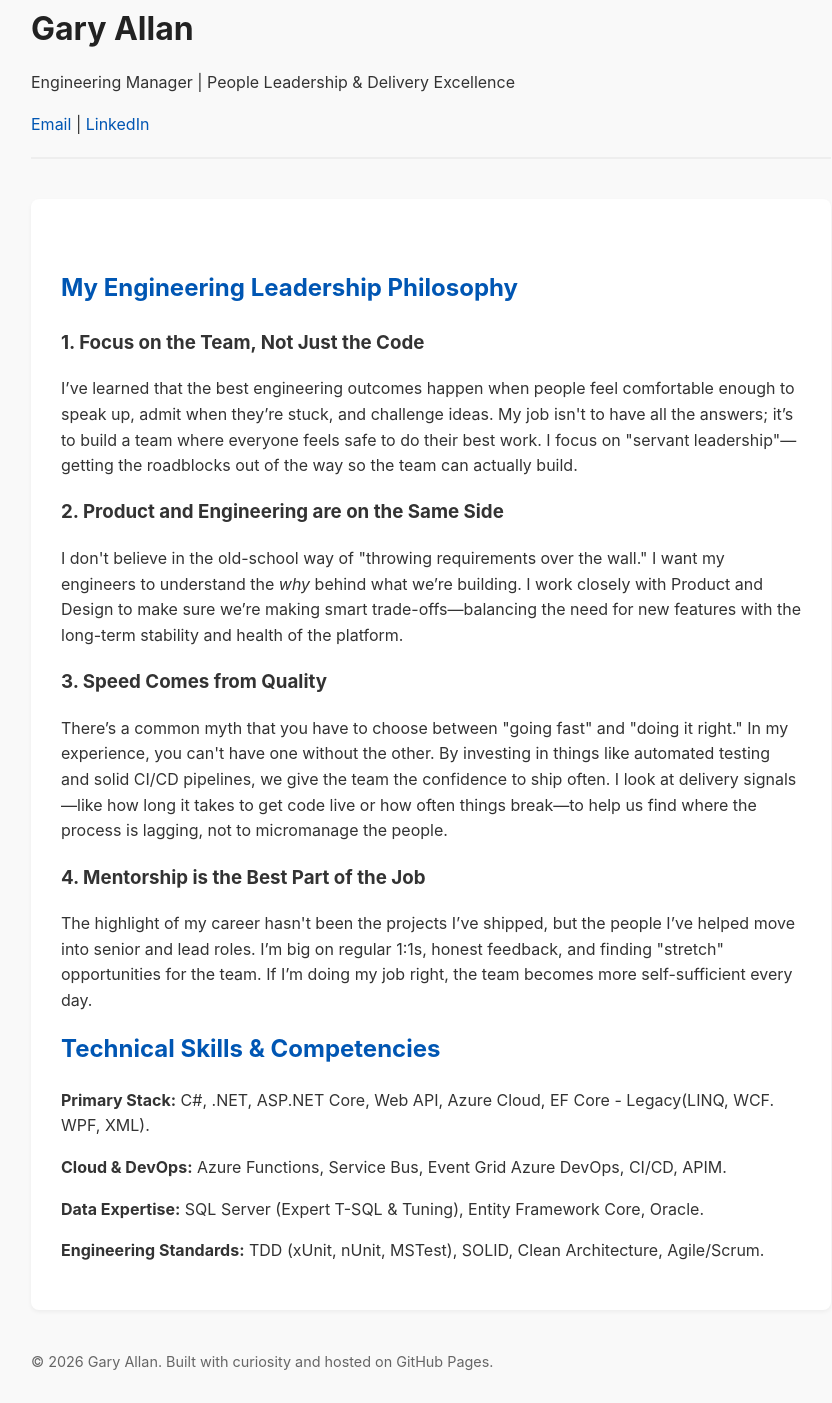
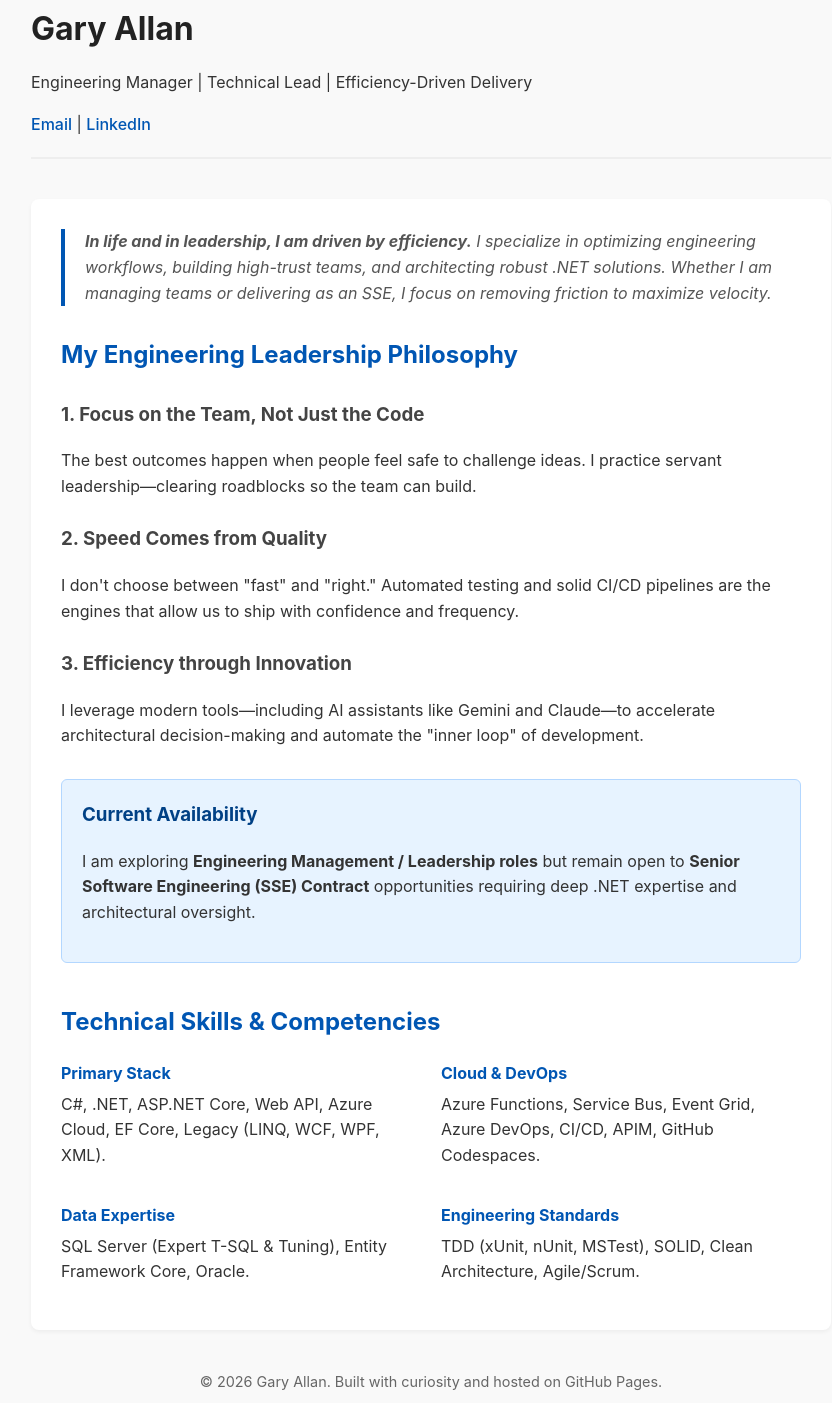
Before and after one commit to gallandotnet/garyallan, a plain HTML site: page index.html in a window 1280 px wide. Shown: the part 37-1440 px from the top of the page, without its empty margins (209-1041 px from the left). Drawn offline with Linux system fonts and the light colour scheme.

Commit message:
Updated with contract info

```diff
--- a/index.html
+++ b/index.html
@@ -1,25 +1,112 @@
 <!DOCTYPE html>
 <html lang="en">
+
 <head>
     <meta charset="UTF-8">
     <meta name="viewport" content="width=device-width, initial-scale=1.0">
-    <title>Gary Allan | Engineering Leadership</title>
+    <title>Gary Allan | Engineering Leadership & Efficiency</title>
     <style>
-        body { font-family: -apple-system, BlinkMacSystemFont, "Segoe UI", Roboto, Helvetica, Arial, sans-serif; line-height: 1.6; color: #333; max-width: 800px; margin: 0 auto; padding: 40px 20px; background-color: #f9f9f9; }
-        header { border-bottom: 2px solid #eee; padding-bottom: 20px; margin-bottom: 40px; }
-        h1 { margin: 0; color: #222; }
-        h2 { color: #0056b3; margin-top: 40px; }
-        .philosophy-section { background: white; padding: 30px; border-radius: 8px; box-shadow: 0 2px 4px rgba(0,0,0,0.05); }
-        .contact { margin-top: 40px; font-size: 0.9em; color: #666; }
-        a { color: #0056b3; text-decoration: none; }
-        a:hover { text-decoration: underline; }
+        body {
+            font-family: -apple-system, BlinkMacSystemFont, "Segoe UI", Roboto, Helvetica, Arial, sans-serif;
+            line-height: 1.6;
+            color: #333;
+            max-width: 800px;
+            margin: 0 auto;
+            padding: 40px 20px;
+            background-color: #f9f9f9;
+        }
+
+        header {
+            border-bottom: 2px solid #eee;
+            padding-bottom: 20px;
+            margin-bottom: 40px;
+        }
+
+        h1 {
+            margin: 0;
+            color: #222;
+        }
+
+        h2 {
+            color: #0056b3;
+            margin-top: 40px;
+        }
+
+        h3 {
+            color: #444;
+            margin-top: 25px;
+        }
+
+        .philosophy-section {
+            background: white;
+            padding: 30px;
+            border-radius: 8px;
+            box-shadow: 0 2px 4px rgba(0, 0, 0, 0.05);
+        }
+
+        .efficiency-intro {
+            border-left: 4px solid #0056b3;
+            padding-left: 20px;
+            margin-bottom: 30px;
+            font-style: italic;
+            color: #555;
+        }
+
+        .availability-box {
+            background-color: #e7f3ff;
+            border: 1px solid #b3d7ff;
+            padding: 20px;
+            border-radius: 6px;
+            margin: 30px 0;
+        }
+
+        .contact {
+            margin-top: 40px;
+            font-size: 0.9em;
+            color: #666;
+            text-align: center;
+        }
+
+        a {
+            color: #0056b3;
+            text-decoration: none;
+            font-weight: 500;
+        }
+
+        a:hover {
+            text-decoration: underline;
+        }
+
+        .tech-grid {
+            display: grid;
+            grid-template-columns: 1fr 1fr;
+            gap: 20px;
+            margin-top: 20px;
+        }
+
+        @media (max-width: 600px) {
+            .tech-grid {
+                grid-template-columns: 1fr;
+            }
+        }
+
+        .stack-category {
+            margin-bottom: 15px;
+        }
+
+        .stack-category strong {
+            display: block;
+            color: #0056b3;
+            margin-bottom: 5px;
+        }
     </style>
 </head>
+
 <body>
 
     <header>
         <h1>Gary Allan</h1>
-    <p>Engineering Manager | People Leadership & Delivery Excellence</p>
+        <p>Engineering Manager | Technical Lead | Efficiency-Driven Delivery</p>
         <nav>
             <a href="mailto:garyallan.net@gmail.com">Email</a> |
             <a href="https://linkedin.com/in/garyallan">LinkedIn</a>
@@ -27,27 +114,46 @@
     </header>
 
     <main class="philosophy-section">
-    <h2>My Engineering Leadership Philosophy</h2>
+
+        <div class="efficiency-intro">
+            <strong>In life and in leadership, I am driven by efficiency.</strong> I specialize in optimizing engineering workflows, building high-trust teams, and architecting robust .NET solutions. Whether I am managing teams or delivering as an SSE, I focus on removing friction to maximize velocity.
+        </div>
+
+        <h2 style="margin-top: 0;">My Engineering Leadership Philosophy</h2>
 
         <h3>1. Focus on the Team, Not Just the Code</h3>
-    <p>I’ve learned that the best engineering outcomes happen when people feel comfortable enough to speak up, admit when they’re stuck, and challenge ideas. My job isn't to have all the answers; it’s to build a team where everyone feels safe to do their best work. I focus on "servant leadership"—getting the roadblocks out of the way so the team can actually build.</p>
+        <p>The best outcomes happen when people feel safe to challenge ideas. I practice servant leadership—clearing roadblocks so the team can build.</p>
 
-    <h3>2. Product and Engineering are on the Same Side</h3>
-    <p>I don't believe in the old-school way of "throwing requirements over the wall." I want my engineers to understand the <em>why</em> behind what we’re building. I work closely with Product and Design to make sure we’re making smart trade-offs—balancing the need for new features with the long-term stability and health of the platform.</p>
+        <h3>2. Speed Comes from Quality</h3>
+        <p>I don't choose between "fast" and "right." Automated testing and solid CI/CD pipelines are the engines that allow us to ship with confidence and frequency.</p>
 
-    <h3>3. Speed Comes from Quality</h3>
-    <p>There’s a common myth that you have to choose between "going fast" and "doing it right." In my experience, you can't have one without the other. By investing in things like automated testing and solid CI/CD pipelines, we give the team the confidence to ship often. I look at delivery signals—like how long it takes to get code live or how often things break—to help us find where the process is lagging, not to micromanage the people.</p>
+        <h3>3. Efficiency through Innovation</h3>
+        <p>I leverage modern tools—including AI assistants like Gemini and Claude—to accelerate architectural decision-making and automate the "inner loop" of development.</p>
 
-    <h3>4. Mentorship is the Best Part of the Job</h3>
-    <p>The highlight of my career hasn't been the projects I’ve shipped, but the people I’ve helped move into senior and lead roles. I’m big on regular 1:1s, honest feedback, and finding "stretch" opportunities for the team. If I’m doing my job right, the team becomes more self-sufficient every day.</p>
+        <div class="availability-box">
+            <h3 style="margin-top: 0; color: #004085;">Current Availability</h3>
+            <p>I am exploring <strong>Engineering Management / Leadership roles</strong> but remain open to <strong>Senior Software Engineering (SSE) Contract</strong> opportunities requiring deep .NET expertise and architectural oversight.</p>
+        </div>
 
-<section >
-    <h2 style="margin-top: 0;">Technical Skills & Competencies</h2>
-    <p><strong>Primary Stack:</strong> C#,  .NET, ASP.NET Core, Web API, Azure Cloud, EF Core - Legacy(LINQ, WCF. WPF, XML).</p>
-    <p><strong>Cloud & DevOps:</strong> Azure Functions, Service Bus, Event Grid Azure DevOps, CI/CD, APIM.</p>
-    <p><strong>Data Expertise:</strong> SQL Server (Expert T-SQL & Tuning), Entity Framework Core, Oracle.</p>
-    <p><strong>Engineering Standards:</strong> TDD (xUnit, nUnit, MSTest), SOLID, Clean Architecture, Agile/Scrum.</p>
-</section>
+        <h2>Technical Skills & Competencies</h2>
+        <div class="tech-grid">
+            <div class="stack-category">
+                <strong>Primary Stack</strong>
+                C#, .NET, ASP.NET Core, Web API, Azure Cloud, EF Core, Legacy (LINQ, WCF, WPF, XML).
+            </div>
+            <div class="stack-category">
+                <strong>Cloud & DevOps</strong>
+                Azure Functions, Service Bus, Event Grid, Azure DevOps, CI/CD, APIM, GitHub Codespaces.
+            </div>
+            <div class="stack-category">
+                <strong>Data Expertise</strong>
+                SQL Server (Expert T-SQL & Tuning), Entity Framework Core, Oracle.
+            </div>
+            <div class="stack-category">
+                <strong>Engineering Standards</strong>
+                TDD (xUnit, nUnit, MSTest), SOLID, Clean Architecture, Agile/Scrum.
+            </div>
+        </div>
     </main>
 
     <footer class="contact">
@@ -55,4 +161,5 @@
     </footer>
 
 </body>
+
 </html>
```
Lines whose indentation alone changed are shown as unchanged.
